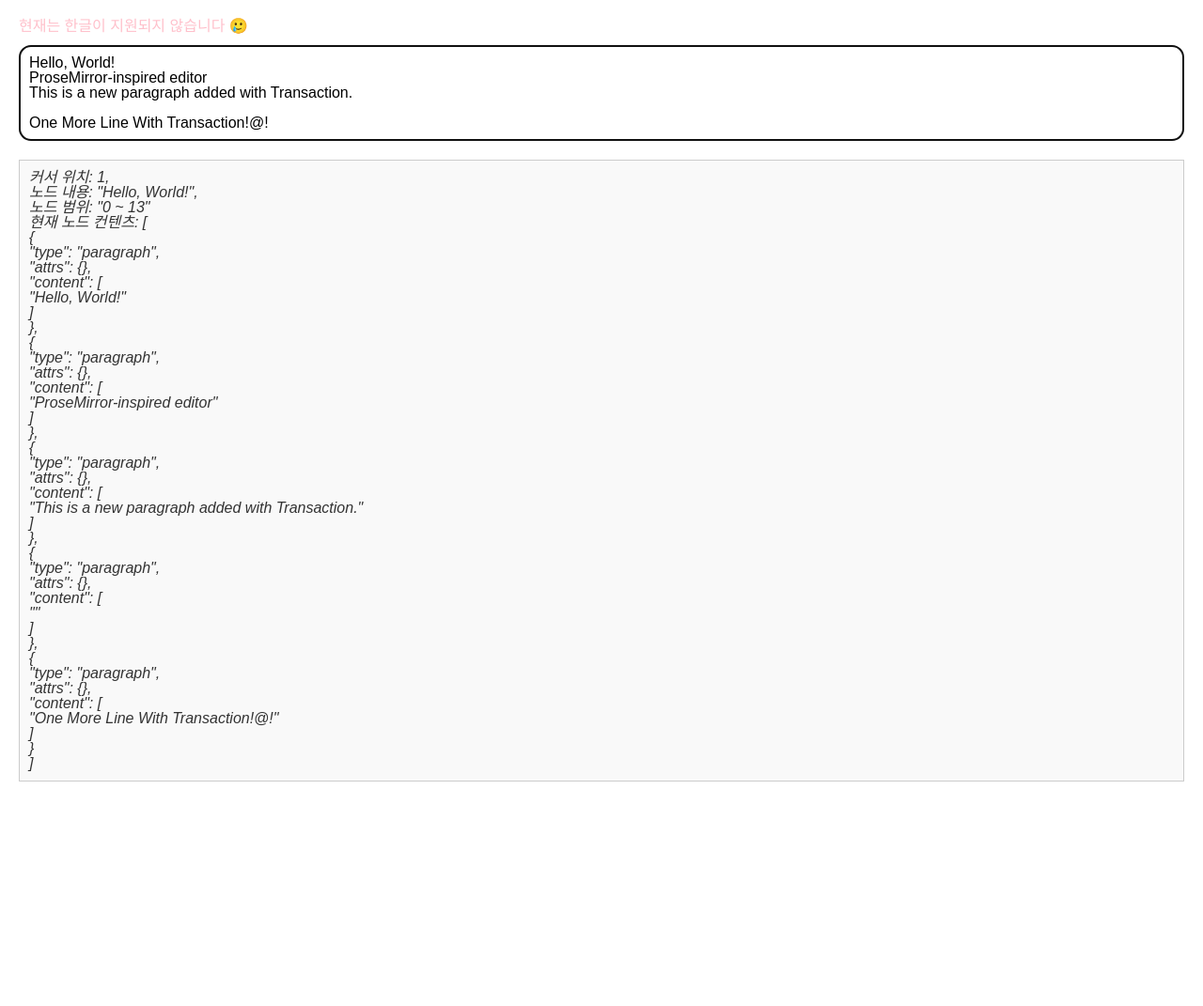
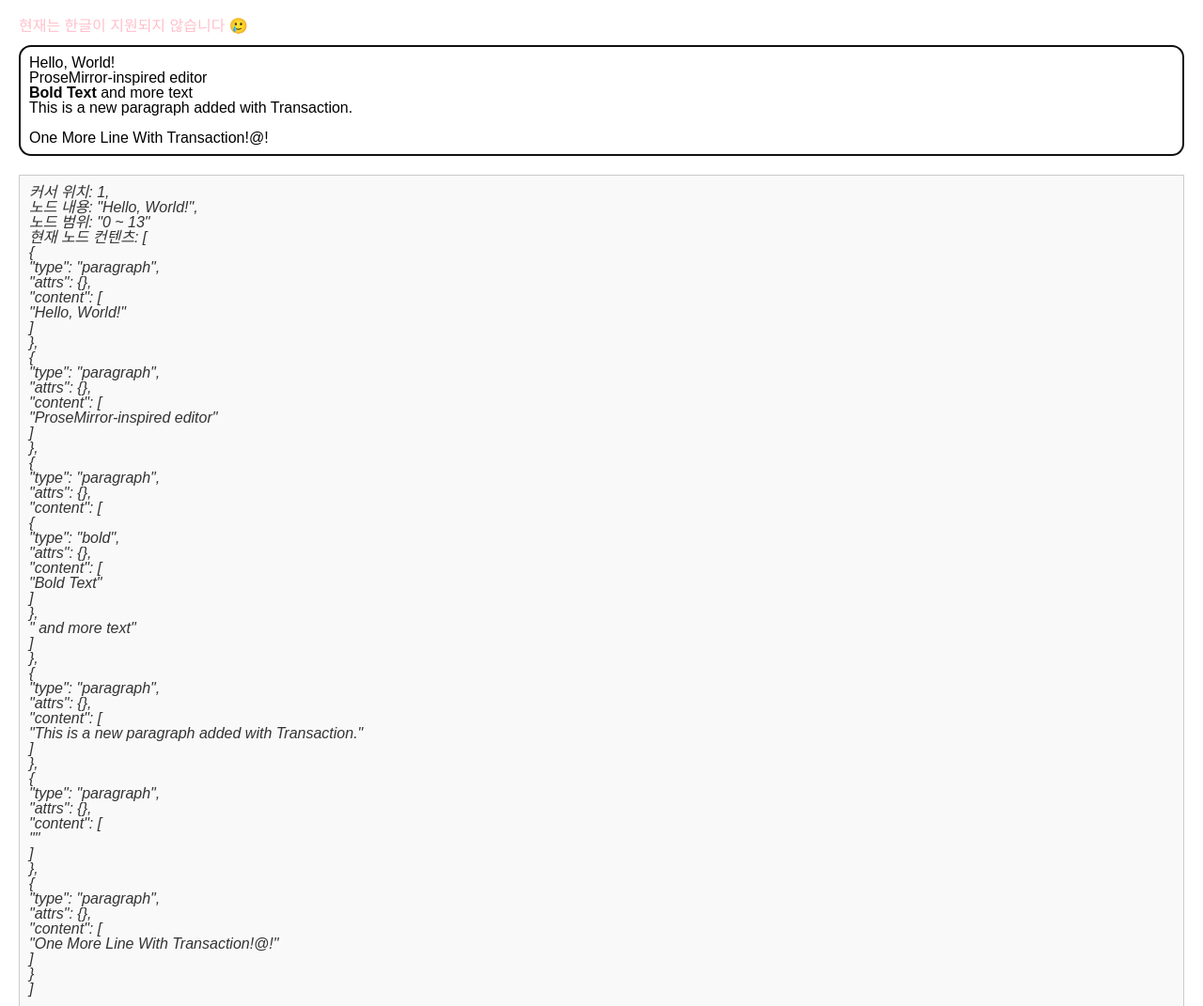
Before and after one commit to sanghunlee-711/tse, a website built with Vite: page index.html in a window 1280 px wide. Shown: the top 1071 px of the page at 94% size. Before the commit the page ends 852 px from the top, so only its background shows below. Built offline with nearby package versions, Linux system fonts and the light colour scheme.

Commit message:
feat: nest 된 노드 렌더

```diff
--- a/src/class/NodeView.ts
+++ b/src/class/NodeView.ts
@@ -20,6 +20,8 @@ class NodeView {
       element = document.createElement('p');
     } else if (this.node.type === 'heading') {
       element = document.createElement(`h${this.node.attrs.level || 1}`);
+    } else if (this.node.type === 'bold') {
+      element = document.createElement(`b`);
     } else {
       element = document.createElement('div');
     }
@@ -48,9 +50,12 @@ class NodeView {
   private updateContent(element: HTMLElement) {
     this.node.content.forEach((eachContent) => {
       if (typeof eachContent === 'string') {
-        element.innerHTML += eachContent;
-      } else {
-        //여긴 추후 이미지 할 때 고려..
+        //문자열인 경우 텍스트로 추가
+        // element.innerHTML += eachContent;
+        element.appendChild(document.createTextNode(eachContent));
+      } else if (eachContent instanceof TSENode) {
+        const childNodeView = new NodeView(eachContent);
+        element.appendChild(childNodeView.dom);
       }
     });
   }
--- a/src/index.ts
+++ b/src/index.ts
@@ -24,8 +24,12 @@ if ($rootElement) {
       id: 'test',
     },
     [
-      new TSENode('paragraph', {}, ['Hello, World!'], 0),
-      new TSENode('paragraph', {}, ['ProseMirror-inspired editor'], 13),
+      new TSENode('paragraph', {}, ['Hello, World!']),
+      new TSENode('paragraph', {}, ['ProseMirror-inspired editor']),
+      new TSENode('paragraph', {}, [
+        new TSENode('bold', {}, ['Bold Text']),
+        ' and more text',
+      ]),
     ]
   );
   const selection = new Selection(doc);
--- a/src/styles/index.css
+++ b/src/styles/index.css
@@ -35,3 +35,7 @@ pre {
   content: '\00a0'; /* 공백 문자 추가 */
   display: inline-block;
 }
+
+#tse b {
+  font-weight: bold;
+}
```
Also changed, not shown: src/class/EditorView.ts (+10 -19 lines), src/class/Transaction.ts (+8 -1 lines).
